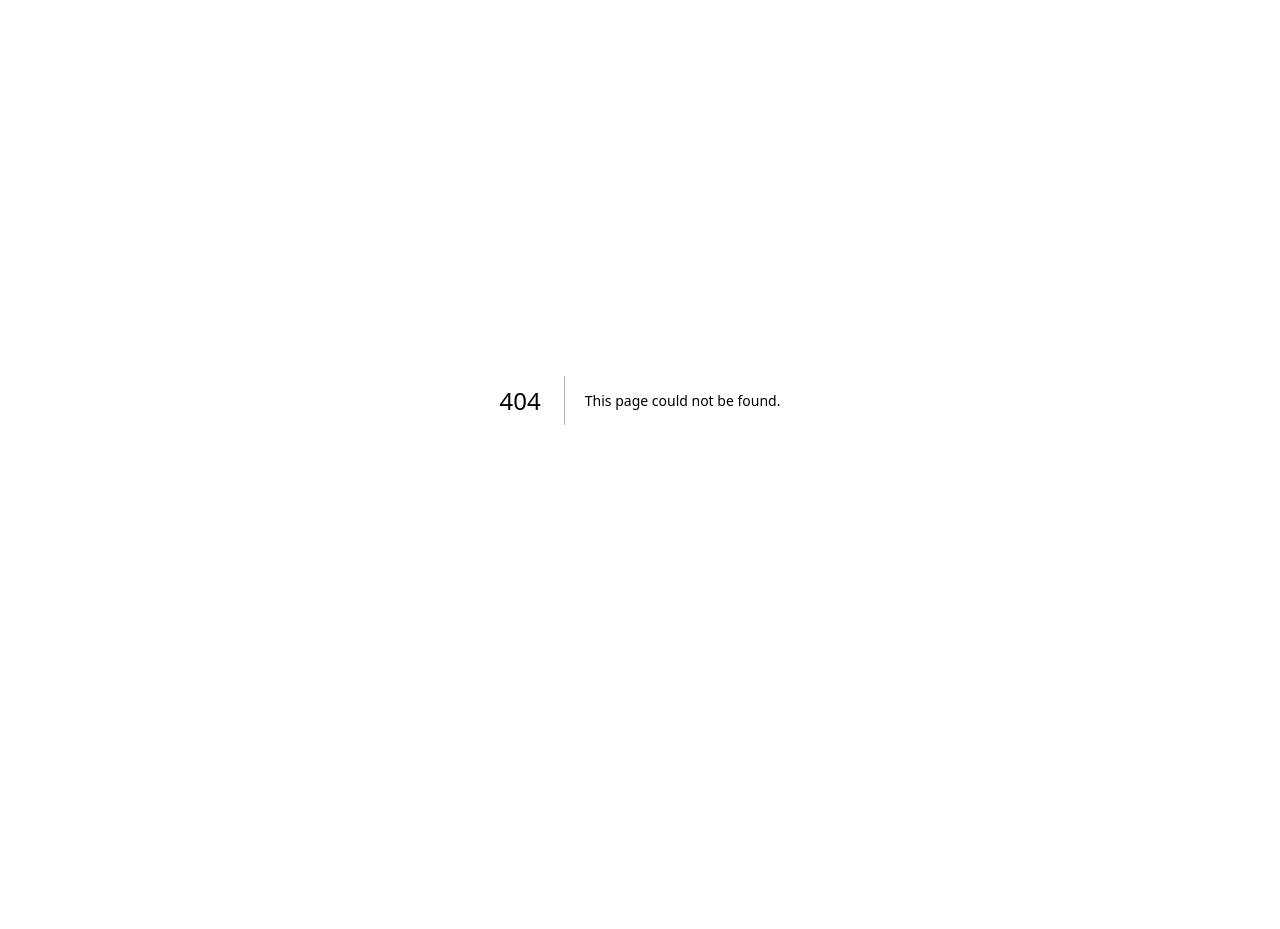
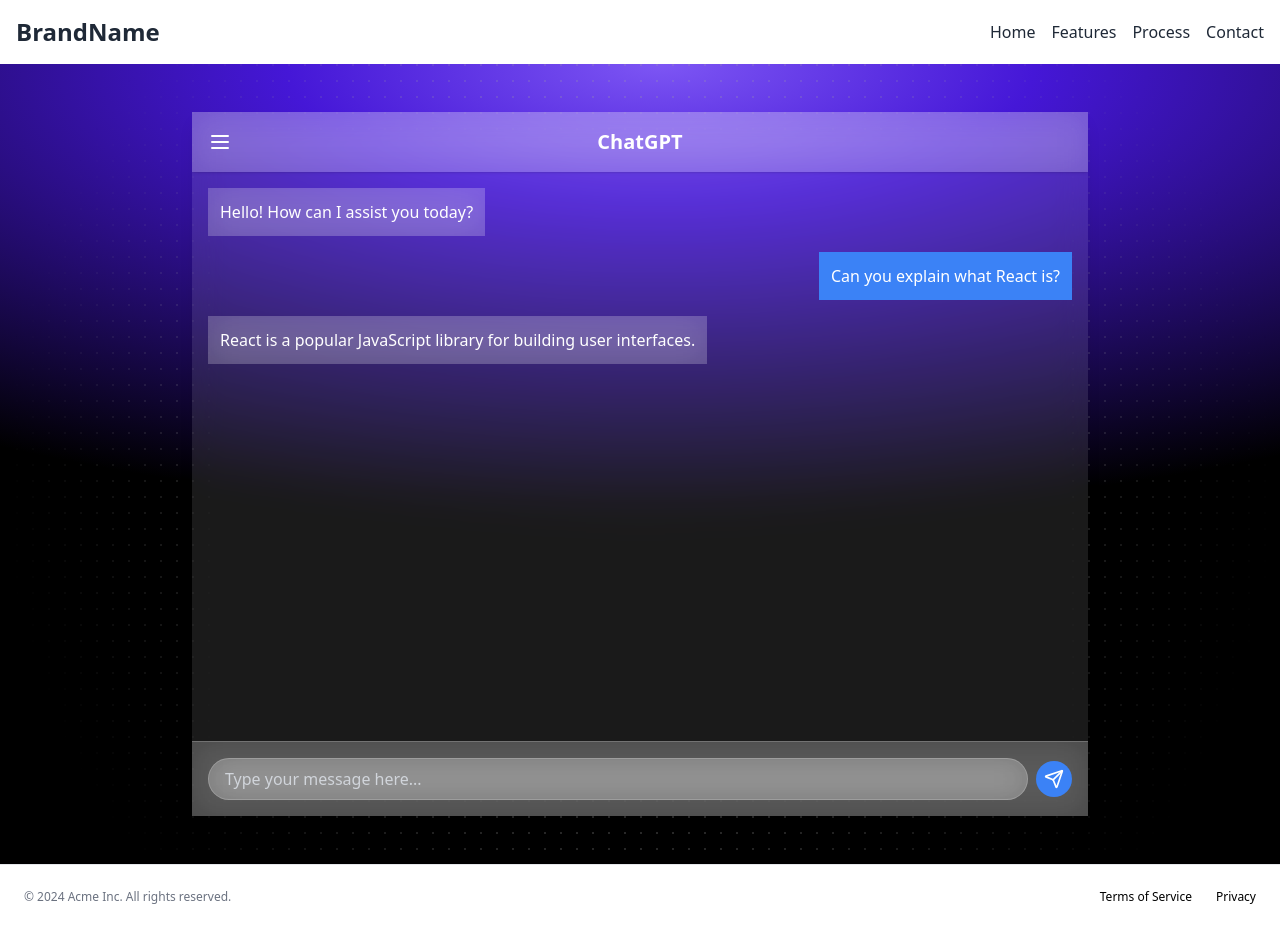
Before and after one commit to BMCHackathon/BMC-fe, a Next.js app: page /chat in a window 1280 px wide. Before the commit this address had no page. Before the commit the page ends 800 px from the top, so only its background shows below. Built offline with nearby package versions, Linux system fonts and the light colour scheme.

Commit message:
chat ui updated

```diff
--- /dev/null
+++ b/src/app/(core)/chat/page.tsx
@@ -0,0 +1,138 @@
+"use client"
+import { useState } from "react"
+import { motion, AnimatePresence } from "framer-motion"
+import { Menu, MessageSquare, PlusCircle, Send, X } from "lucide-react"
+import { cn } from "@/lib/utils"
+import DotPattern from '@/components/ui/dot-pattern'
+import Navbar from '@/components/navbar'
+import Footer from '@/components/footer'
+
+export default function ChatInterface() {
+  const [chatHistory, setChatHistory] = useState([]) // Holds all chats
+  const [currentChat, setCurrentChat] = useState([
+    { role: "assistant", content: "Hello! How can I assist you today?" },
+    { role: "user", content: "Can you explain what React is?" },
+    { role: "assistant", content: "React is a popular JavaScript library for building user interfaces." },
+  ])
+  const [inputMessage, setInputMessage] = useState("")
+  const [isSidebarOpen, setIsSidebarOpen] = useState(false)
+
+  const handleSendMessage = () => {
+    if (inputMessage.trim()) {
+      setCurrentChat([...currentChat, { role: "user", content: inputMessage }])
+      setInputMessage("")
+      // Here you would typically send the message to your AI backend
+      // and then add the response to the messages array
+    }
+  }
+
+  const handleNewChat = () => {
+    // Save the current chat to history and reset the chat state
+    setChatHistory([...chatHistory, currentChat]);
+    setCurrentChat([]); // Reset current chat for new conversation
+  }
+
+  const handleChatSelect = (index) => {
+    // Set the selected chat as the current chat
+    setCurrentChat(chatHistory[index]);
+    setIsSidebarOpen(false); // Close the sidebar after selecting a chat
+  }
+
+  return (
+    <>
+      <Navbar />
+      <div className="relative min-h-screen w-full bg-[radial-gradient(97.14%_56.45%_at_51.63%_0%,_#7D56F4_0%,_#4517D7_30%,_#000_100%)] flex flex-col items-center justify-center px-6 py-12">
+        <DotPattern className={cn("[mask-image:radial-gradient(50vw_circle_at_center,white,transparent)]")} />
+        <div className="relative z-10 w-full max-w-4xl bg-white bg-opacity-10 backdrop-blur-lg rounded-lg shadow-lg overflow-hidden">
+          <div className="flex h-[calc(100vh-6rem)]">
+            {/* Sidebar */}
+            <AnimatePresence>
+              {isSidebarOpen && (
+                <motion.div
+                  initial={{ x: -300 }}
+                  animate={{ x: 0 }}
+                  exit={{ x: -300 }}
+                  className="w-64 bg-white bg-opacity-20 backdrop-blur-lg text-white p-4 overflow-y-auto"
+                >
+                  <button
+                    onClick={() => setIsSidebarOpen(false)}
+                    className="absolute top-4 right-4 text-white hover:text-gray-300"
+                  >
+                    <X size={24} />
+                  </button>
+                  <h2 className="text-2xl font-bold mb-4">Chat History</h2>
+                  <ul>
+                    {chatHistory.map((chat, index) => (
+                      <li key={index} className="mb-2 flex items-center cursor-pointer" onClick={() => handleChatSelect(index)}>
+                        <MessageSquare size={18} className="mr-2" />
+                        <span>Chat {index + 1}</span>
+                      </li>
+                    ))}
+                  </ul>
+                  <button className="mt-4 flex items-center text-sm" onClick={handleNewChat}>
+                    <PlusCircle size={18} className="mr-2" />
+                    <span>New Chat</span>
+                  </button>
+                </motion.div>
+              )}
+            </AnimatePresence>
+
+            {/* Main Chat Area */}
+            <div className="flex-1 flex flex-col">
+              {/* Header */}
+              <header className="bg-white bg-opacity-20 backdrop-blur-lg shadow p-4 flex justify-between items-center">
+                <button onClick={() => setIsSidebarOpen(!isSidebarOpen)} className="text-white hover:text-gray-300">
+                  <Menu size={24} />
+                </button>
+                <h1 className="text-xl font-semibold text-white">ChatGPT</h1>
+                <div className="w-6" /> {/* Placeholder for symmetry */}
+              </header>
+
+              {/* Messages */}
+              <div className="flex-1 overflow-y-auto p-4 space-y-4">
+                <AnimatePresence>
+                  {currentChat.map((message, index) => (
+                    <motion.div
+                      key={index}
+                      initial={{ opacity: 0, y: 50 }}
+                      animate={{ opacity: 1, y: 0 }}
+                      exit={{ opacity: 0, y: -50 }}
+                      className={`flex ${message.role === "user" ? "justify-end" : "justify-start"}`}
+                    >
+                      <div
+                        className={`max-w-sm md:max-w-md lg:max-w-lg xl:max-w-xl rounded-lg p-3 ${message.role === "user" ? "bg-blue-500 text-white" : "bg-white bg-opacity-20 backdrop-blur-lg text-white"}`}
+                      >
+                        {message.content}
+                      </div>
+                    </motion.div>
+                  ))}
+                </AnimatePresence>
+              </div>
+
+              {/* Input Area */}
+              <div className="bg-white bg-opacity-20 backdrop-blur-lg border-t border-white border-opacity-20 p-4">
+                <div className="flex items-center space-x-2">
+                  <input
+                    type="text"
+                    value={inputMessage}
+                    onChange={(e) => setInputMessage(e.target.value)}
+                    onKeyPress={(e) => e.key === "Enter" && handleSendMessage()}
+                    placeholder="Type your message here..."
+                    className="flex-1 bg-white bg-opacity-20 backdrop-blur-lg text-white placeholder-gray-300 border border-white border-opacity-20 rounded-full px-4 py-2 focus:outline-none focus:ring-2 focus:ring-blue-500"
+                  />
+                  <button
+                    onClick={handleSendMessage}
+                    className="bg-blue-500 text-white rounded-full p-2 hover:bg-blue-600 focus:outline-none focus:ring-2 focus:ring-blue-500"
+                  >
+                    <Send size={20} />
+                  </button>
+                </div>
+              </div>
+            </div>
+          </div>
+        </div>
+      </div>
+      <Footer />
+    </>
+  )
+}
--- a/src/app/(core)/upload/page.tsx
+++ b/src/app/(core)/upload/page.tsx
@@ -99,7 +99,7 @@
   return (
     <>
       <Navbar />
-      <div className="relative min-h-screen w-full bg-gradient-to-br from-[#7D56F4] via-[#4517D7] to-black flex flex-col items-center justify-center px-6 py-12">
+      <div className="relative min-h-screen w-full bg-[radial-gradient(97.14%_56.45%_at_51.63%_0%,_#7D56F4_0%,_#4517D7_30%,_#000_100%)] flex flex-col items-center justify-center px-6 py-12">
         <DotPattern className={cn("[mask-image:radial-gradient(50vw_circle_at_center,white,transparent)]")} />
         <h1 className="text-4xl font-extrabold text-white mb-4 text-center relative z-10" style={{ textShadow: '2px 2px 4px rgba(0, 0, 0, 0.5)', letterSpacing: '0.05em' }}>
           Choose any of the below to start with the process
```
